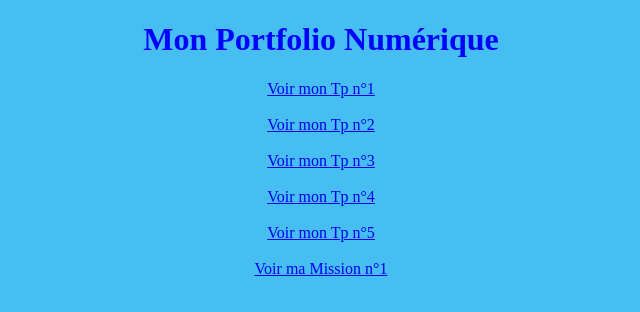
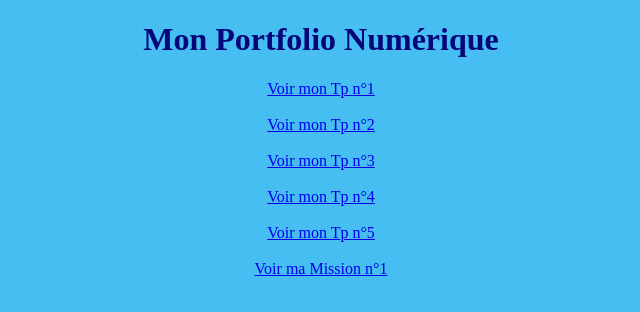
Before and after one commit to haidarteray/Mon-Portfolio-Numerique, a plain HTML site: page index.html in a window 1280 px wide. Shown: the whole page, without its empty margins (319-959 px from the left). Drawn offline with Linux system fonts and the light colour scheme.

Commit message:
Update style.css

```diff
--- a/style.css
+++ b/style.css
@@ -5,5 +5,5 @@ body{
 }
 
 h1{
-    color: rgb(0, 4, 255);
+    color: rgb(5, 6, 122);
 }
```
